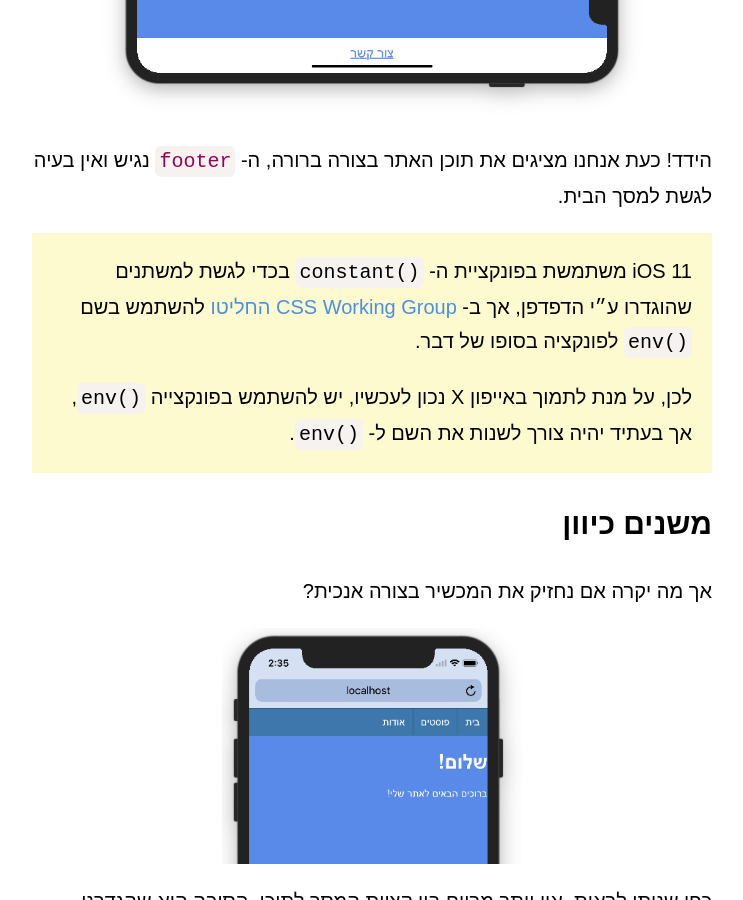
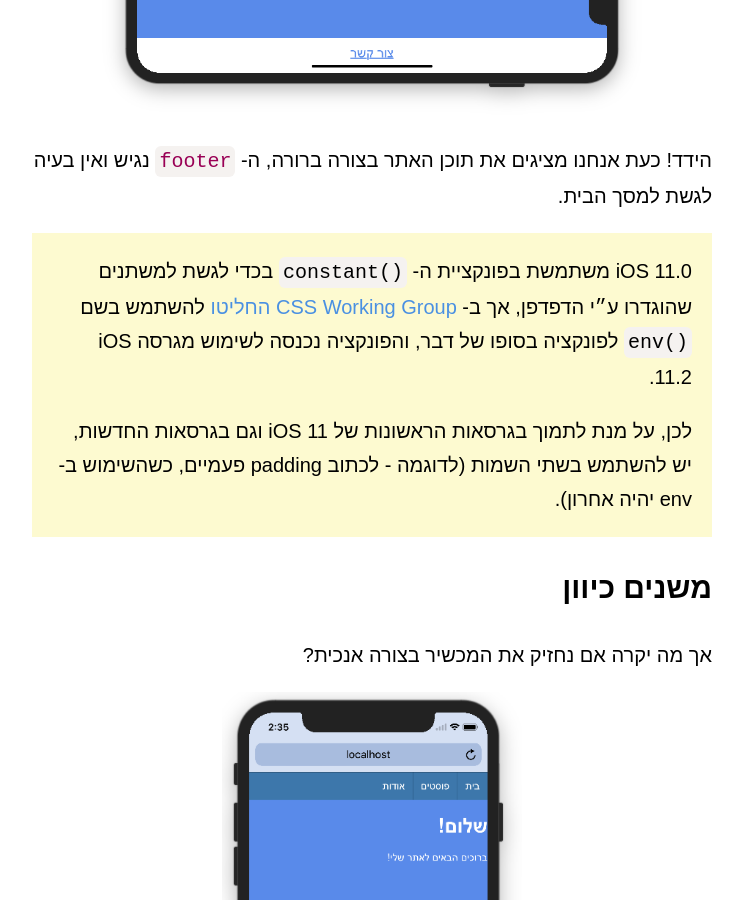
Before and after one commit to guytepper/devhead.co.il, a Jekyll site: the page built from _posts/2017-10-21-designing-for-iphone-x.md, in a window 1280 px wide and 900 px high, scrolled down 3844 px. Shown: the whole window, without its empty margins (268-1011 px from the left). Built offline with Jekyll 4.4.1, drawn with Linux system fonts in a browser that asks for light colours; some web fonts are replaced.

Commit message:
Updated aside about env & constant

```diff
--- a/_posts/2017-10-21-designing-for-iphone-x.md
+++ b/_posts/2017-10-21-designing-for-iphone-x.md
@@ -89,9 +89,10 @@ footer {
 הידד! כעת אנחנו מציגים את תוכן האתר בצורה ברורה, ה- `footer` נגיש ואין בעיה לגשת למסך הבית.
 
 <aside class="post__note">
-<p>iOS 11 משתמשת בפונקציית ה- <code>()constant</code> בכדי לגשת למשתנים שהוגדרו ע״י הדפדפן, אך ב- <a href="https://github.com/w3c/csswg-drafts/issues/1693">CSS Working Group החליטו</a> להשתמש בשם <code>()env</code> לפונקציה בסופו של דבר.</p>
-<p>לכן, על מנת לתמוך באייפון X נכון לעכשיו, יש להשתמש בפונקצייה <code>()env</code>, אך בעתיד יהיה צורך לשנות את השם ל- <code>()env</code>.</p>
-</aside>
+<p>iOS 11.0 משתמשת בפונקציית ה- <code>()constant</code> בכדי לגשת למשתנים שהוגדרו ע״י הדפדפן, אך ב- <a href="https://github.com/w3c/csswg-drafts/issues/1693">CSS Working Group החליטו</a> להשתמש בשם <code>()env</code> לפונקציה בסופו של דבר, והפונקציה נכנסה לשימוש מגרסה iOS 11.2.
+</p><p>
+לכן, על מנת לתמוך בגרסאות הראשונות של iOS 11 וגם בגרסאות החדשות, יש להשתמש בשתי השמות (לדוגמה - לכתוב padding פעמיים, כשהשימוש ב- env יהיה אחרון).
+</p></aside>
 
 # משנים כיוון
 
```
